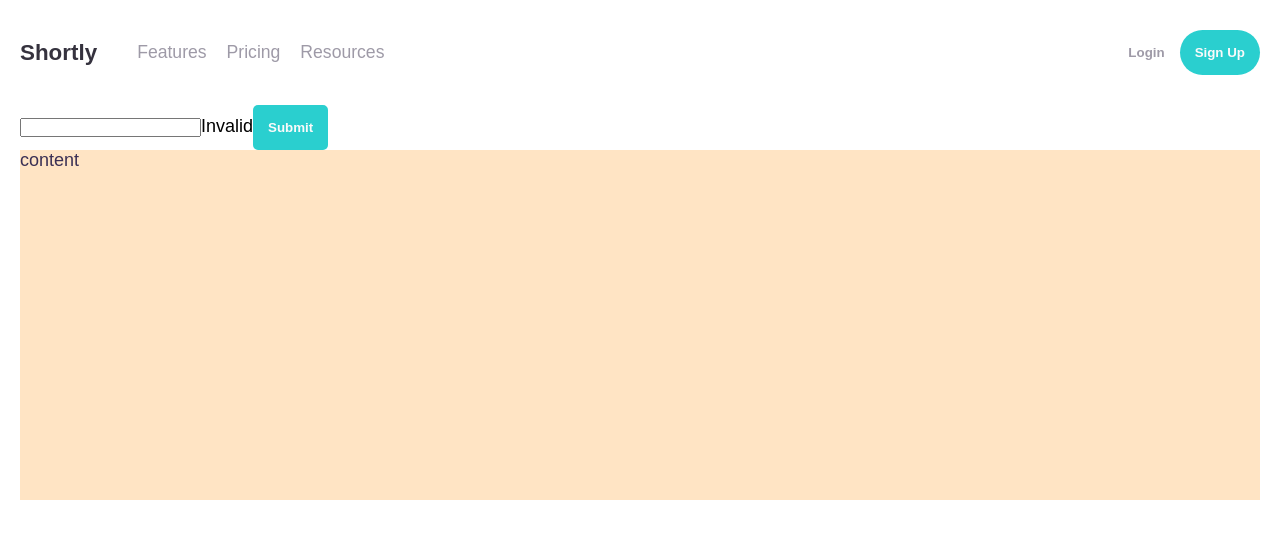
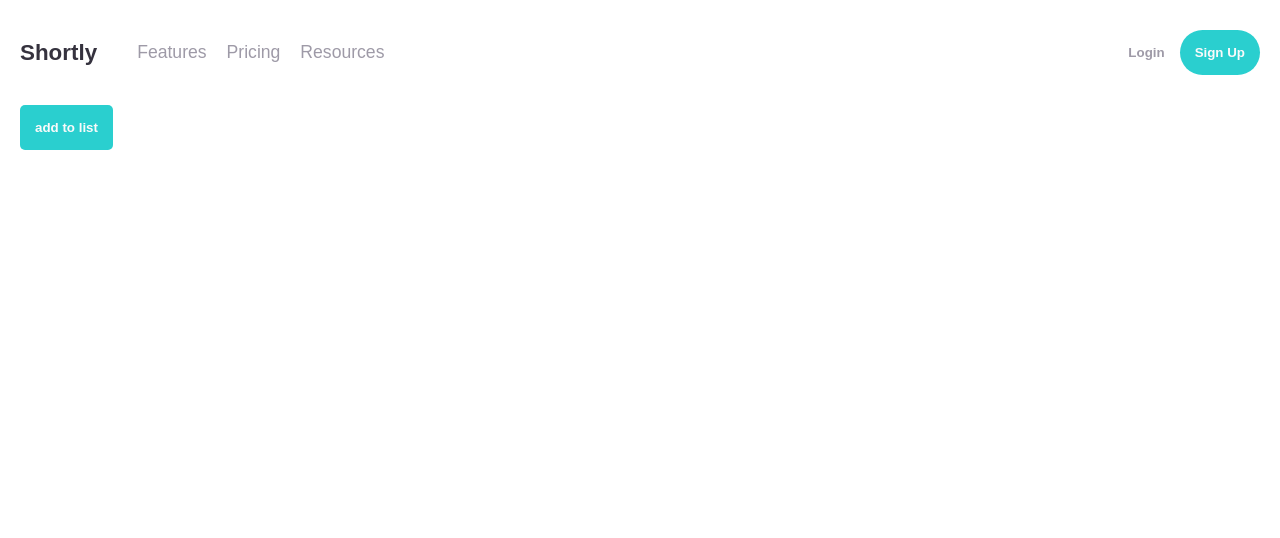
Before and after one commit to saif-abualkhair/avertra-corp-frontend-developer-assignment, a React (Create React App) app: page / in a window 1280 px wide. Shown: the top 538 px of the page. Built offline with nearby package versions, Linux system fonts and the light colour scheme; a web font is replaced by a local one.

Commit message:
added a list concept for testing.

```diff
--- a/src/App.js
+++ b/src/App.js
@@ -1,18 +1,20 @@
 import './App.css';
 import Nav from './nav/nav'
 import Form from './form/form'
+import List from './list/list'
 
 function App() {
   return (
     <div className="App">
       <div className='container'>
         <Nav></Nav>
-        <Form></Form>
-        <div className='test'>
+        {/* <Form></Form> */}
+        <List></List>
+        {/* <div className='test'>
           <span className='text-dark-violet'>
             content
           </span>
-        </div>
+        </div> */}
       </div>
     </div>
   );
--- /dev/null
+++ b/src/list/list.js
@@ -0,0 +1,58 @@
+import './list.css';
+import { useState } from 'react';
+
+function List() {
+    const [arr, setArr] = useState([]);
+    // setArr(current => current.push(arr.length + 1));
+
+    const handleClick = (e) => {
+        // arr.push(arr.length + 1);
+        setArr([...arr, arr.length + 1]);
+        // console.log(arr);
+    }
+    return (
+        <div>
+            <button className="btn bg-cyan" onClick={handleClick}>add to list</button>
+            <ul>
+                {arr.map((el, index) => (
+                    <li key={index}>{el}</li>
+                ))}
+            </ul>
+        </div>
+    );
+}
+
+
+
+export default List;
+
+
+//other example
+// let nextId = 0;
+
+// export default function List() {
+//     const [name, setName] = useState('');
+//     const [artists, setArtists] = useState([]);
+
+//     return (
+//         <>
+//             <h1>Inspiring sculptors:</h1>
+//             <input
+//                 value={name}
+//                 onChange={e => setName(e.target.value)}
+//             />
+//             <button onClick={() => {
+//                 setName('');
+//                 setArtists([
+//                     ...artists,
+//                     { id: nextId++, name: name }
+//                 ]);
+//             }}>Add</button>
+//             <ul>
+//                 {artists.map(artist => (
+//                     <li key={artist.id}>{artist.name}</li>
+//                 ))}
+//             </ul>
+//         </>
+//     );
+// }
```
Also changed, not shown: src/list/list.css (added).
